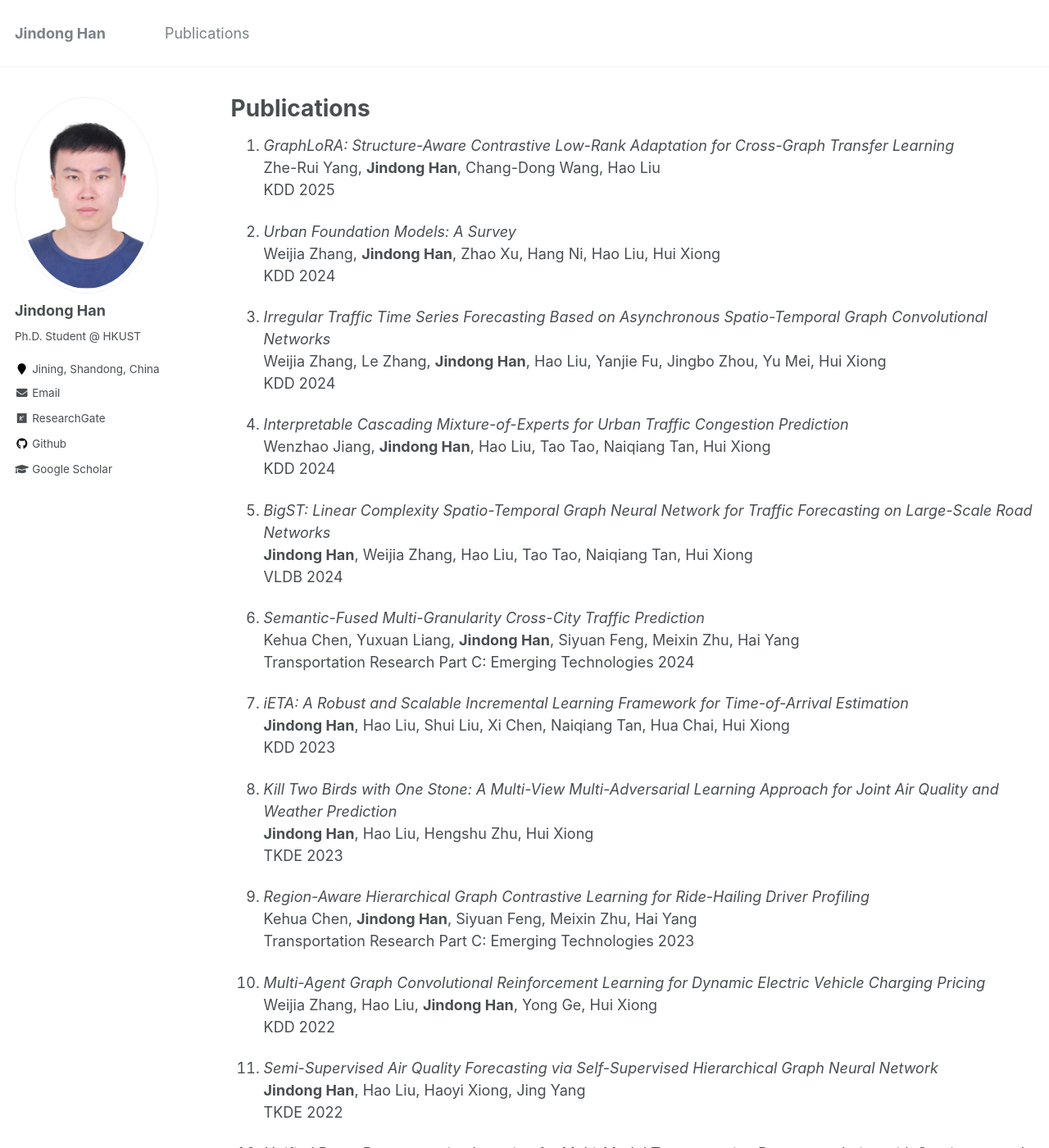
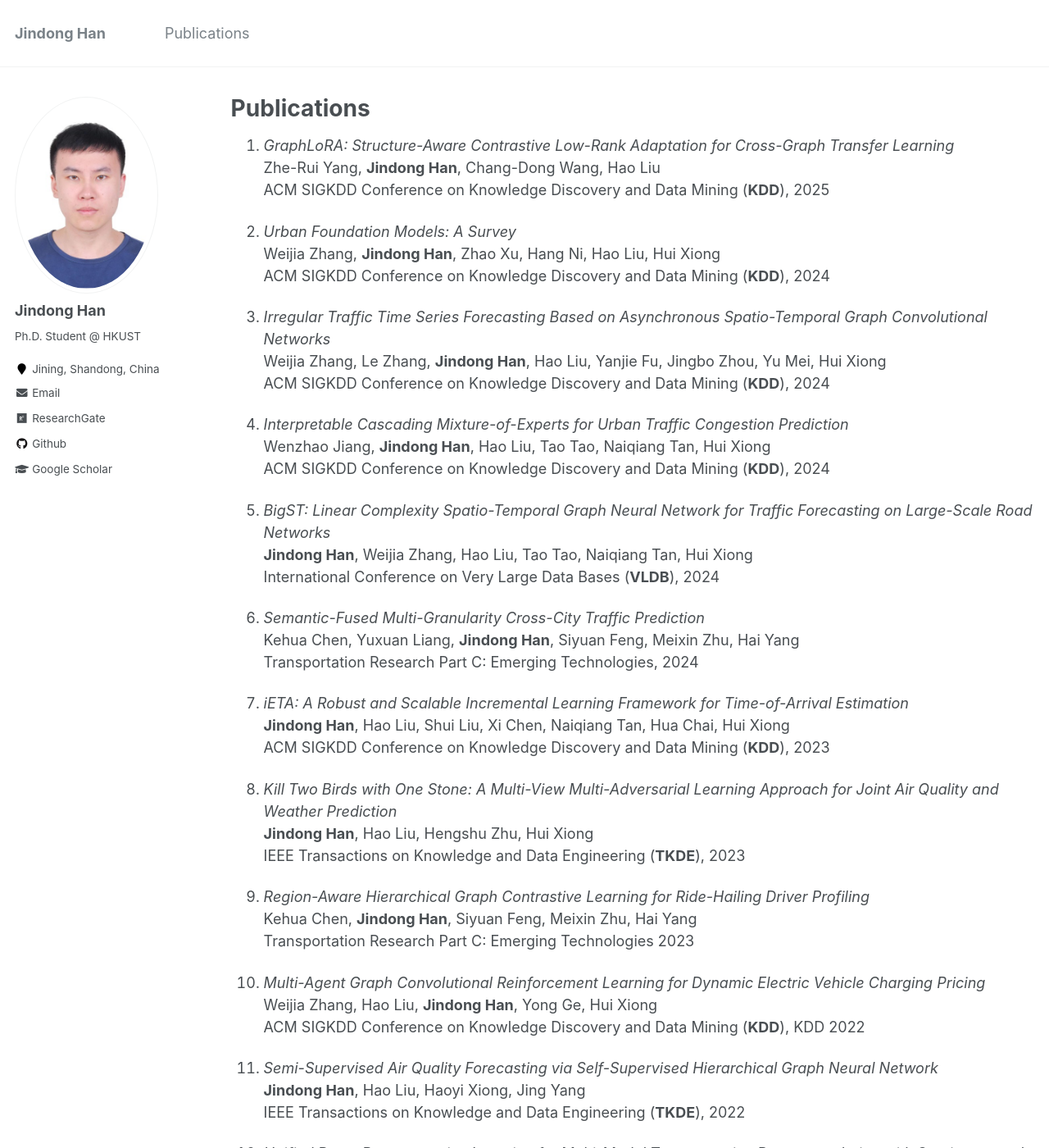
Before and after one commit to jhanao-hkust/jhanao-hkust.github.io, a Jekyll site: the page built from _pages/publications.md, in a window 1280 px wide and 1400 px high. Shown: the whole window at 82% size. Built offline with Jekyll 4.4.1, drawn with Linux system fonts in a browser that asks for light colours; some of the changed text lies outside the part shown.

Commit message:
Update publications.md

```diff
--- a/_pages/publications.md
+++ b/_pages/publications.md
@@ -9,35 +9,35 @@ author_profile: true
 
 1.  *GraphLoRA: Structure-Aware Contrastive Low-Rank Adaptation for Cross-Graph Transfer Learning*  <br>
 Zhe-Rui Yang, **Jindong Han**, Chang-Dong Wang, Hao Liu<br>
-KDD 2025
+ACM SIGKDD Conference on Knowledge Discovery and Data Mining (**KDD**), 2025
 
 1.  *Urban Foundation Models: A Survey*  <br>
 Weijia Zhang, **Jindong Han**, Zhao Xu, Hang Ni, Hao Liu, Hui Xiong<br>
-KDD 2024
+ACM SIGKDD Conference on Knowledge Discovery and Data Mining (**KDD**), 2024
 
 1.  *Irregular Traffic Time Series Forecasting Based on Asynchronous Spatio-Temporal Graph Convolutional Networks*  <br>
 Weijia Zhang, Le Zhang, **Jindong Han**, Hao Liu, Yanjie Fu, Jingbo Zhou, Yu Mei, Hui Xiong<br>
-KDD 2024
+ACM SIGKDD Conference on Knowledge Discovery and Data Mining (**KDD**), 2024
 
 1.  *Interpretable Cascading Mixture-of-Experts for Urban Traffic Congestion Prediction*  <br>
 Wenzhao Jiang, **Jindong Han**, Hao Liu, Tao Tao, Naiqiang Tan, Hui Xiong<br>
-KDD 2024
+ACM SIGKDD Conference on Knowledge Discovery and Data Mining (**KDD**), 2024
 
 1.  *BigST: Linear Complexity Spatio-Temporal Graph Neural Network for Traffic Forecasting on Large-Scale Road Networks*  <br>
 **Jindong Han**, Weijia Zhang, Hao Liu, Tao Tao, Naiqiang Tan, Hui Xiong<br>
-VLDB 2024
+International Conference on Very Large Data Bases (**VLDB**), 2024
 
 1.  *Semantic-Fused Multi-Granularity Cross-City Traffic Prediction*  <br>
 Kehua Chen, Yuxuan Liang, **Jindong Han**, Siyuan Feng, Meixin Zhu, Hai Yang<br>
-Transportation Research Part C: Emerging Technologies 2024
+Transportation Research Part C: Emerging Technologies, 2024
 
 1.  *iETA: A Robust and Scalable Incremental Learning Framework for Time-of-Arrival Estimation*  <br>
 **Jindong Han**, Hao Liu, Shui Liu, Xi Chen, Naiqiang Tan, Hua Chai, Hui Xiong<br>
-KDD 2023
+ACM SIGKDD Conference on Knowledge Discovery and Data Mining (**KDD**), 2023
 
 1.  *Kill Two Birds with One Stone: A Multi-View Multi-Adversarial Learning Approach for Joint Air Quality and Weather Prediction*  <br>
 **Jindong Han**, Hao Liu, Hengshu Zhu, Hui Xiong<br>
-TKDE 2023
+IEEE Transactions on Knowledge and Data Engineering (**TKDE**), 2023
 
 1.  *Region-Aware Hierarchical Graph Contrastive Learning for Ride-Hailing Driver Profiling*  <br>
 Kehua Chen, **Jindong Han**, Siyuan Feng, Meixin Zhu, Hai Yang<br>
@@ -45,27 +45,27 @@ Transportation Research Part C: Emerging Technologies 2023
 
 1.  *Multi-Agent Graph Convolutional Reinforcement Learning for Dynamic Electric Vehicle Charging Pricing*  <br>
 Weijia Zhang, Hao Liu, **Jindong Han**, Yong Ge, Hui Xiong<br>
-KDD 2022
+ACM SIGKDD Conference on Knowledge Discovery and Data Mining (**KDD**), KDD 2022
 
 1.  *Semi-Supervised Air Quality Forecasting via Self-Supervised Hierarchical Graph Neural Network*  <br>
 **Jindong Han**, Hao Liu, Haoyi Xiong, Jing Yang<br>
-TKDE 2022
+IEEE Transactions on Knowledge and Data Engineering (**TKDE**), 2022
 
 1.  *Unified Route Representation Learning for Multi-Modal Transportation Recommendation with Spatiotemporal Pre-Training*  <br>
 Hao Liu, **Jindong Han**, Yanjie Fu, Yanyan Li, Kai Chen, Hui Xiong<br>
-VLDBJ 2022
+The VLDB Journal (**VLDBJ**), 2022
 
 1.  *Joint Air Quality and Weather Prediction Based on Multi-Adversarial Spatiotemporal Networks*  <br>
 **Jindong Han**, Hao Liu, Hengshu Zhu, Hui Xiong, Dejing Dou<br>
-AAAI 2021
+AAAI Conference on Artificial Intelligence (**AAAI**) 2021
 
 1.  *Multi-Modal Transportation Recommendation with Unified Route Representation Learning*  <br>
 Hao Liu, **Jindong Han**, Yanjie Fu, Jingbo Zhou, Xinjiang Lu, Hui Xiong<br>
-VLDB 2021
+International Conference on Very Large Data Bases (**VLDB**), 2021
 
 1.  *Incorporating Multi-Source Urban Data for Personalized and Context-Aware Multi-Modal Transportation Recommendation*  <br>
 Hao Liu, Yongxin Tong, **Jindong Han**, Panpan Zhang, Xinjiang Lu, Hui Xiong<br>
-TKDE 2020
+IEEE Transactions on Knowledge and Data Engineering (**TKDE**), 2020
 
 1.  *Adversarial Transfer Learning for Deep Learning Based Automatic Modulation Classification*  <br>
 Ke Bu, Yuan He, Xiaojun Jing, **Jindong Han**<br>
@@ -73,4 +73,4 @@ IEEE Signal Processing Letters 2020
 
 1.  *GraphConvLSTM: Spatiotemporal Learning for Activity Recognition with Wearable Sensors*  <br>
 **Jindong Han**, Yuan He, Juan Liu, Qianqian Zhang, Xiaojun Jing<br>
-Globecom 2019
+IEEE Global Communications Conference (**Globecom**), 2019
```
